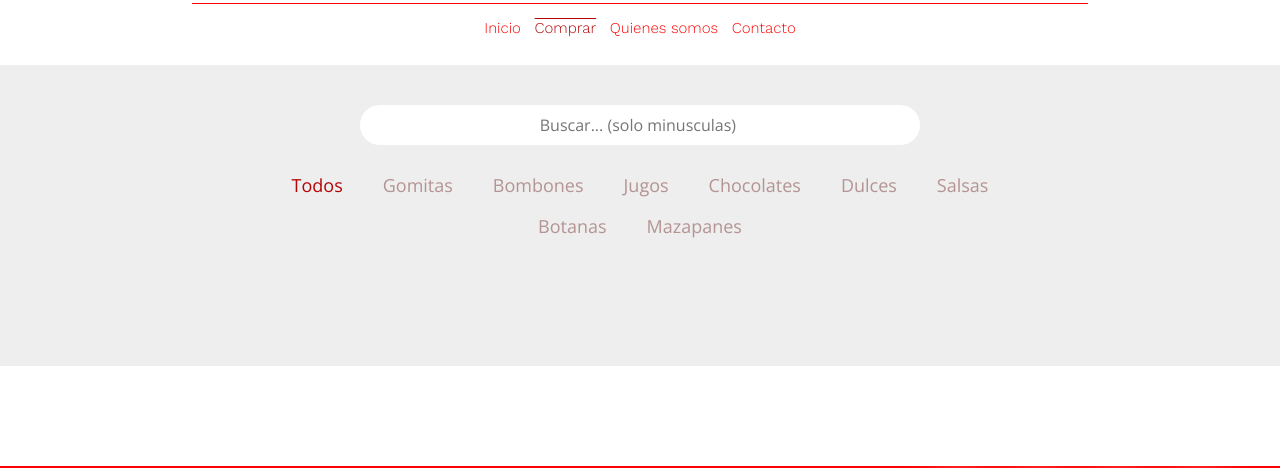
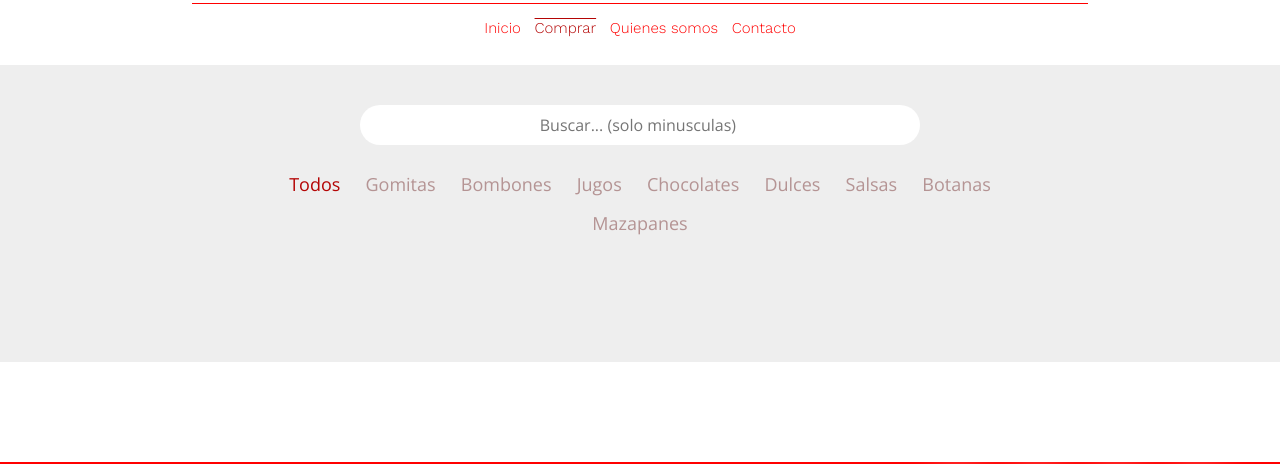
Before and after one commit to GL-Aldair/glAldair.github.io, a plain HTML site: page comprar.html in a window 1280 px wide. Shown: the part 155-626 px from the top of the page. Drawn offline with nearby package versions, Linux system fonts and the light colour scheme; a script that the page names is missing.

Commit message:
new elements

```diff
--- a/comprar.scss
+++ b/comprar.scss
@@ -193,7 +193,7 @@ body {
 
 .header-comprar .categorias .a {
     color: var(--rojo-5);
-    margin: 10px 20px;
+    margin: .5em .7em;
     font-size: 18px;
     font-weight: 400;
     transition: all .2s ease-in-out;
```
Also changed, not shown: css/comprar.css.
